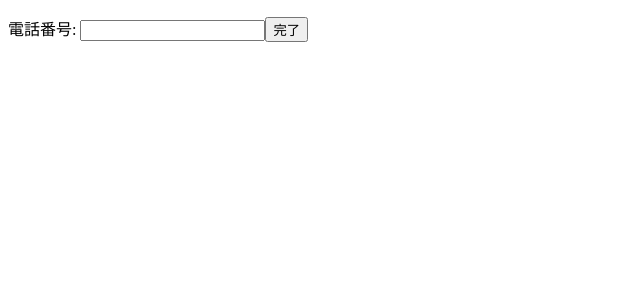
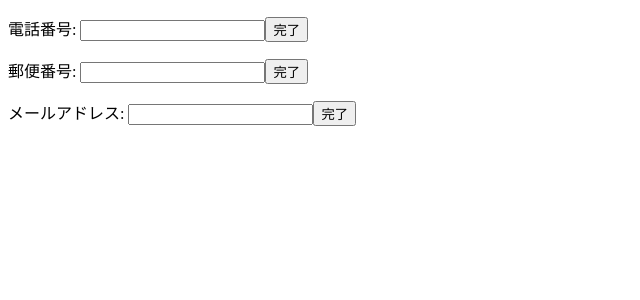
Before and after one commit to s1f102200547/yama, a Flask app: page / in a window 1280 px wide. Shown: the top 300 px of the page, without its empty margins (0-640 px from the left). Run offline with Flask 2, Linux system fonts and the light colour scheme.

Commit message:
郵便番号・メアド追加

```diff
--- a/templates/index.html
+++ b/templates/index.html
@@ -6,7 +6,11 @@
     </head>
     <body>
     <form action="/result" method="post"><p><label for="numberoftell">電話番号:</label>
-    <input id="numberofaddress" type="text" name="tell"><button type="submit">完了</button></p></form>
+    <input id="numberoftell" type="text" name="tell"><button type="submit">完了</button></p>
+    <form action="/result" method="post"><p><label for="numberofaddress">郵便番号:</label>
+        <input id="numberofaddress" type="text" name="tell"><button type="submit">完了</button></p>
+        <form action="/result" method="post"><p><label for="mailaddress">メールアドレス:</label>
+            <input id="mailaddress" type="text" name="tell"><button type="submit">完了</button></p></form>
 
 
     </body>
```
Also changed, not shown: template/index2.html (added, +9 -0 lines).
